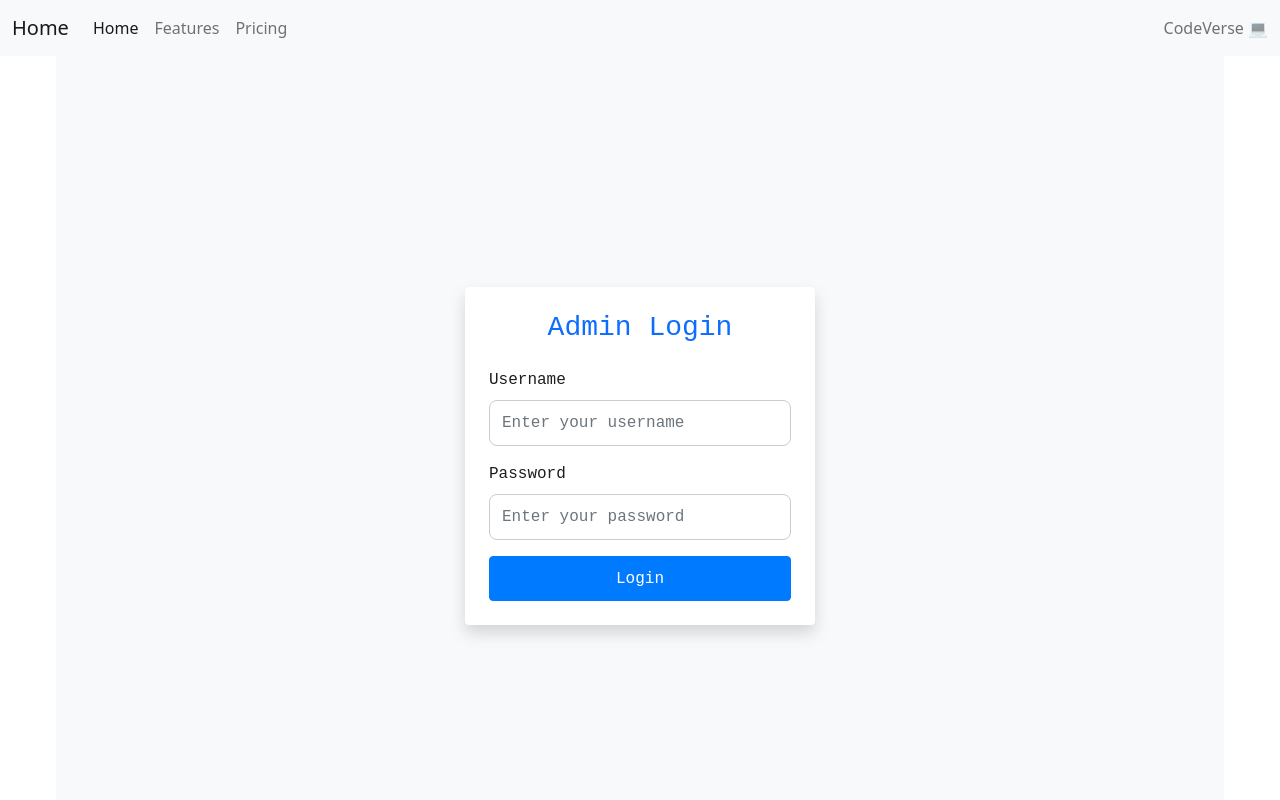
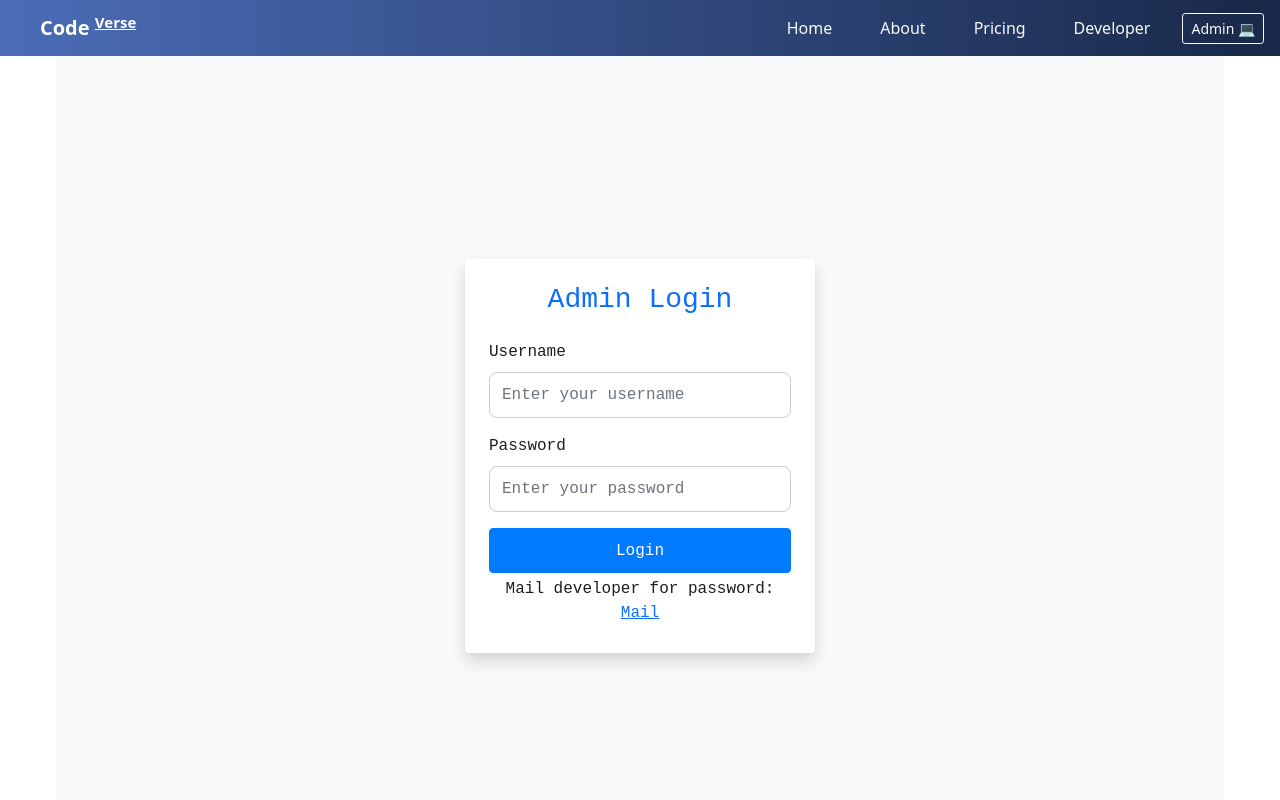
Before and after one commit to Sujan-Rai-426/Blog_CodeVerse, a React (Vite) app in the folder Frontend/: page /Admin_Login in a window 1280 px wide. Shown: the top 800 px of the page. Built offline with nearby package versions, Linux system fonts and the light colour scheme; no server answers; the HTML template or start-up script is replaced by a standard one.

Commit message:
Navbar.jsx and CSS edited

```diff
--- /dev/null
+++ b/Frontend/src/assets/css/Navbar.css
@@ -0,0 +1,77 @@
+/* Navbar */
+.navbar-custom {
+    background: linear-gradient(90deg, #4b6cb7, #182848);
+    padding: 0.5rem 1rem;
+}
+
+/* Sidebar */
+.sidebar {
+    position: fixed;
+    top: 0;
+    right: -300px; /* hidden by default on the right */
+    width: 40vw;
+    height: 100%;
+    background: rgba(24, 40, 72, 0.7); /* glass background */
+    backdrop-filter: blur(10px); /* frosted glass effect */
+    color: #fff;
+    padding-top: 60px;
+    transition: all 0.3s ease;
+    z-index: 1000;
+    box-shadow: -4px 0 15px rgba(0,0,0,0.2);
+    border-left: 1px solid rgba(255,255,255,0.1);
+}
+
+.sidebar.open {
+    right: 0;
+}
+
+.sidebar .close-btn {
+    position: absolute;
+    top: 15px;
+    left: 20px;
+    font-size: 2rem;
+    background: none;
+    border: none;
+    color: #ffd700;
+    cursor: pointer;
+}
+
+.sidebar-nav {
+    list-style: none;
+    padding: 0;
+    margin: 0;
+}
+
+.sidebar-nav li {
+    margin: 2rem 0;
+    text-align: center;
+}
+
+.sidebar-nav li a {
+    color: #fff;
+    text-decoration: none;
+    font-size: 1.2rem;
+    transition: color 0.3s ease;
+}
+
+.sidebar-nav li a:hover {
+    color: #ffd700;
+}
+
+/* Overlay */
+.overlay {
+    position: fixed;
+    top: 0;
+    left: 0;
+    width: 100%;
+    height: 100%;
+    background: rgba(0,0,0,0.5);
+    z-index: 900;
+}
+
+/* Hide sidebar in large screens */
+@media (min-width: 992px) {
+    .sidebar {
+        display: none;
+    }
+}
--- a/Frontend/src/components/Navbar.jsx
+++ b/Frontend/src/components/Navbar.jsx
@@ -1,35 +1,49 @@
-import React from 'react'
-import { Link } from 'react-router-dom'
+import React, { useState } from 'react';
+import { Link } from 'react-router-dom';
+import '../assets/css/Navbar.css';
 
 function Navbar() {
+    const [sidebarOpen, setSidebarOpen] = useState(false);
+
+    const toggleSidebar = () => setSidebarOpen(!sidebarOpen);
+
     return (
+        <>
+            {/* Top Navbar */}
+            <nav className="navbar navbar-dark navbar-custom sticky-top d-flex justify-content-between px-3">
+                <Link className="navbar-brand fw-bold px-4" to="/">
+                    Code <sup><u>Verse</u></sup>
+                </Link>
 
-    <nav className="navbar navbar-expand-lg navbar-light bg-light sticky-top">
-        <div className="container-fluid">
-            <Link className="navbar-brand" to="/"> Home </Link>
-            <button className="navbar-toggler" type="button" data-bs-toggle="collapse" data-bs-target="#navbarText" aria-controls="navbarText" aria-expanded="false" aria-label="Toggle navigation">
-                <span className="navbar-toggler-icon"></span>
-            </button>
-            <div className="collapse navbar-collapse" id="navbarText">
-                <ul className="navbar-nav me-auto mb-2 mb-lg-0">
-                    <li className="nav-item">
-                        <Link className="nav-link active" aria-current="page" to="/">Home</Link>
-                    </li>
-                    <li className="nav-item">
-                        <Link className="nav-link" to="/Backend_Tutorial_Solution/:topicID">Features</Link>
-                    </li>
-                    <li className="nav-item">
-                        <Link className="nav-link" to="/Frontend_Tutorial_Solution/:topicID">Pricing</Link>
-                    </li>
-                </ul>
-                <span className="navbar-text">
-                    CodeVerse 💻
-                </span>
+                <button className="btn btn-outline-light d-lg-none" onClick={toggleSidebar}>
+                    ☰
+                </button>
+
+                <div className="d-none d-lg-flex align-items-center">
+                    <Link to="/" className="nav-link text-light me-3">Home</Link>
+                    <Link to="/" className="nav-link text-light me-3">About</Link>
+                    <Link to="/" className="nav-link text-light me-3">Pricing</Link>
+                    <Link to="https://www.sujan140.com.np" target="_blank" rel="noopener noreferrer" className="nav-link text-light me-3">Developer</Link>
+                    <Link to="http://127.0.0.1:8000/admin/" className="btn btn-outline-light btn-sm">Admin 💻</Link>
+                </div>
+            </nav>
+
+            {/* Sidebar for small screens */}
+            <div className={`sidebar ${sidebarOpen ? 'open' : ''}`}>
+                <button className="close-btn" onClick={toggleSidebar}>×</button>
+                    <ul className="sidebar-nav">
+                        <li><Link to="/" onClick={toggleSidebar}>Home</Link></li>
+                        <li><Link to="/" onClick={toggleSidebar}>About</Link></li>
+                        <li><Link to="/" onClick={toggleSidebar}>Pricing</Link></li>
+                        <li><Link to="https://www.sujan140.com.np" target="_blank" rel="noopener noreferrer" onClick={toggleSidebar}>Developer</Link></li>
+                        <li><Link to="http://127.0.0.1:8000/admin/" onClick={toggleSidebar}>Admin 💻</Link></li>
+                    </ul>
             </div>
-        </div>
-    </nav>
 
-    )
+            {/* Overlay when sidebar is open */}
+            {sidebarOpen && <div className="overlay" onClick={toggleSidebar}></div>}
+        </>
+    );
 }
 
-export default Navbar
+export default Navbar;
--- a/Frontend/src/pages/Admin_Login.jsx
+++ b/Frontend/src/pages/Admin_Login.jsx
@@ -1,5 +1,5 @@
 import React, { useState } from "react";
-import { useNavigate } from "react-router-dom";
+import { Link, useNavigate } from "react-router-dom";
 import api from "../api";
 import "../assets/css/Admin_Login.css";
 
@@ -62,6 +62,9 @@ function Admin_Login() {
                         "Login"
                     )}
                 </button>
+                <div className="text-center">
+                    <p className="my-1">Mail developer for password: <Link to='https://www.sujan140.com.np/contact'> Mail </Link></p>
+                </div>
             </form>
         </div>
     );
```
Lines whose indentation alone changed are shown as unchanged.
